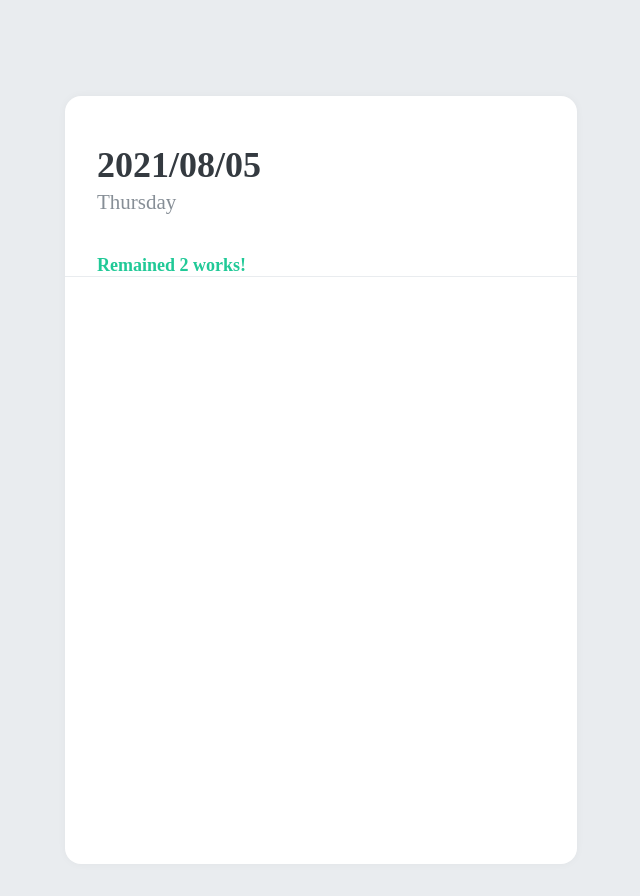
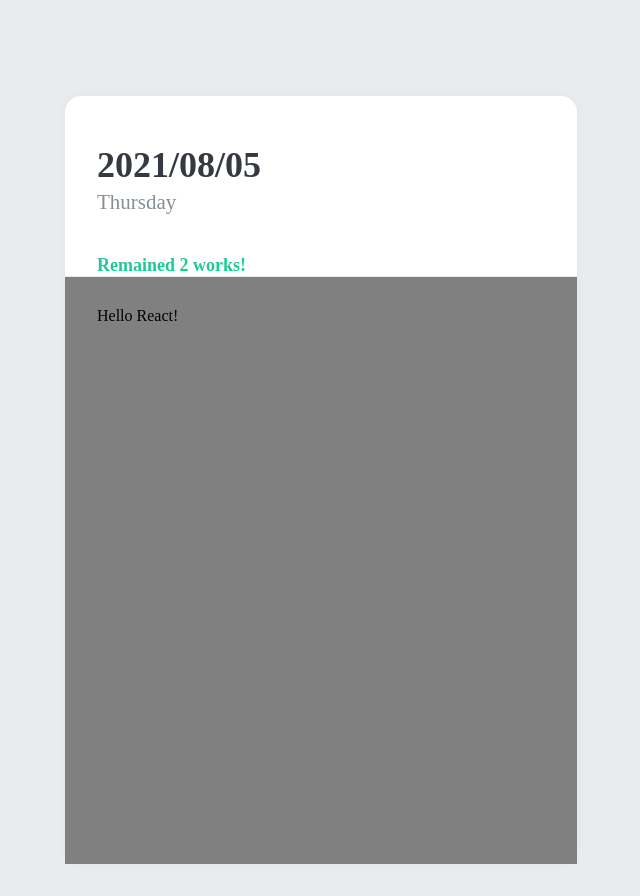
Before and after one commit to jeo19/mashup-todolist, a React (Create React App) app: page / in a window 1280 px wide. Shown: the whole page, without its empty margins (319-959 px from the left). Built offline with nearby package versions, Linux system fonts and the light colour scheme.

Commit message:
feat:Add the TodoList styled-components

```diff
--- a/src/App.js
+++ b/src/App.js
@@ -2,6 +2,7 @@ import React from "react";
 import { createGlobalStyle } from "styled-components";
 import TodoTemplate from "./components/TodoTemplate";
 import TodoHead from "./components/TodoHead";
+import TodoList from "./components/TodoList";
 
 const GlobalStyle = createGlobalStyle`
 body {
@@ -14,6 +15,7 @@ function App() {
       <GlobalStyle />
       <TodoTemplate>
         <TodoHead />
+        <TodoList />
       </TodoTemplate>
     </>
   );
--- /dev/null
+++ b/src/components/TodoList.js
@@ -0,0 +1,16 @@
+import React from "react";
+import styled from "styled-components";
+
+const TodoListBlock = styled.div`
+  flex: 1;
+  padding: 30px 32px;
+  padding-bottom: 48px;
+  overflow-y: auto;
+  background: gray;
+`;
+
+function TodoList() {
+  return <TodoListBlock>Hello React!</TodoListBlock>;
+}
+
+export default TodoList;
```
